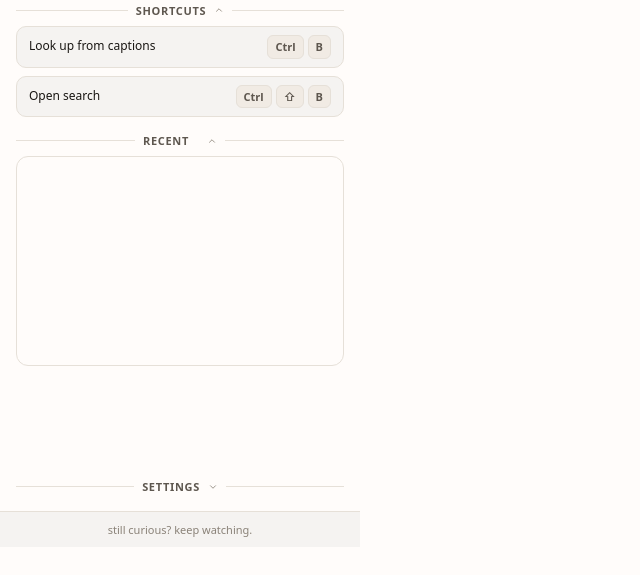
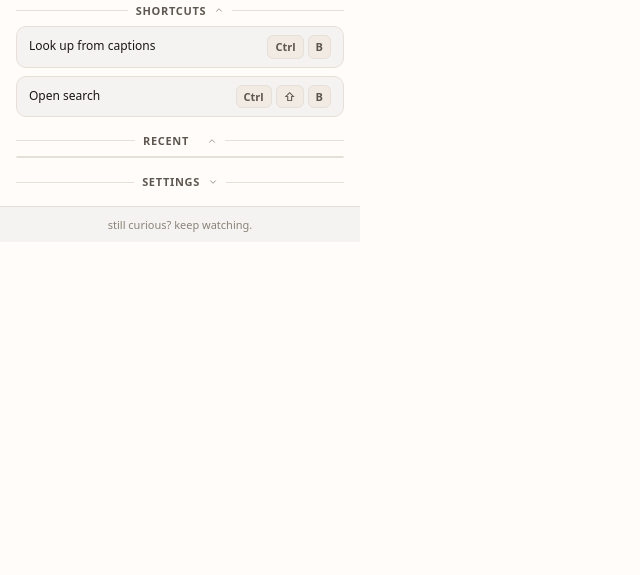
Before and after one commit to nrs13/Bodhi, a website built with webpack: page extension/popup/popup.html in a window 1280 px wide. Shown: the part 93-668 px from the top of the page, without its empty margins (0-640 px from the left). Built offline with nearby package versions, Linux system fonts and the light colour scheme; some packages are replaced by stand-ins of ours; no server answers.

Commit message:
fix(bodhi): make extension popup height content-sized
Drop fixed 480–640px shell so collapsing sections shrink the window; keep 360px width with min-width and scroll only past 600px.

```diff
--- a/extension/popup/popup.html
+++ b/extension/popup/popup.html
@@ -65,21 +65,22 @@
 
     html, body {
       width: 360px;
-      max-width: 100vw;
-      height: min(640px, 100vh);
-      min-height: 480px;
+      min-width: 320px;
+      height: auto;
     }
 
     body {
       display: flex;
       flex-direction: column;
+      max-height: 600px;
+      overflow-x: hidden;
+      overflow-y: auto;
       font-family: var(--bodhi-font);
       font-size: 13px;
       line-height: 1.4;
       -webkit-font-smoothing: antialiased;
       background: var(--bodhi-surface);
       color: var(--bodhi-ink);
-      overflow: hidden;
       opacity: 0;
       transform: translateY(6px);
       transition:
@@ -140,34 +141,19 @@
       letter-spacing: 0.01em;
     }
 
-    /* Stack: shortcuts → recent (flex) → settings → footer */
+    /* Natural stack: shortcuts → recent → settings; footer follows in document flow */
     .body {
-      flex: 1;
-      min-height: 0;
+      flex: 0 0 auto;
       padding: var(--bodhi-space-3) var(--bodhi-space-4);
       display: flex;
       flex-direction: column;
       gap: var(--bodhi-space-3);
-      overflow: hidden;
     }
 
     .shortcuts-section,
+    .recent-section,
     .settings-section {
       flex: 0 0 auto;
-    }
-
-    /* Recent grows only while its body is open — no phantom void when collapsed */
-    .recent-section {
-      flex: 0 0 auto;
-      min-height: 0;
-      display: flex;
-      flex-direction: column;
-    }
-
-    .recent-section.is-open {
-      flex: 1 1 auto;
-      min-height: 0;
-      overflow: hidden;
     }
 
     .section-header {
@@ -240,24 +226,6 @@
     }
 
     .section-body-inner {
-      min-height: 0;
-      padding-top: var(--bodhi-space-1);
-    }
-
-    #recent-body.open {
-      display: flex;
-      flex-direction: column;
-      flex: 1 1 auto;
-      min-height: 0;
-      overflow: hidden;
-    }
-
-    #recent-body.open > .section-body-inner {
-      flex: 1 1 auto;
-      min-height: 0;
-      display: flex;
-      flex-direction: column;
-      overflow: hidden;
       padding-top: var(--bodhi-space-1);
     }
 
@@ -303,11 +271,8 @@
       font-variant-numeric: tabular-nums;
     }
 
-    /* ~5 rows visible; never collapses to 0 when recent is open */
+    /* ~5 rows visible when open; space gone when section collapses */
     .lookup-list-wrap {
-      flex: 1 1 auto;
-      min-height: 168px; /* ~4 rows floor so words stay visible */
-      height: 100%;
       max-height: calc(var(--bodhi-row-h) * var(--bodhi-list-rows));
       overflow-x: hidden;
       overflow-y: auto;
@@ -666,7 +631,7 @@
       </div>
     </section>
 
-    <section class="recent-section is-open" id="recent-section">
+    <section class="recent-section" id="recent-section">
       <button type="button" class="section-header" id="recent-header">
         <hr>
         <span class="section-title">recent</span>
--- a/extension/popup/popup.js
+++ b/extension/popup/popup.js
@@ -73,11 +73,9 @@ function cleanDefinition(str = '') {
   return String(str).replace(/\s*\|\|+\s*$/g, '').trim()
 }
 
-function syncRecentSectionFlex() {
-  const section = document.getElementById('recent-section')
-  const body = document.getElementById('recent-body')
-  if (!section || !body) return
-  section.classList.toggle('is-open', body.classList.contains('open'))
+/** Nudge Chrome to recalculate popup window size after content toggles. */
+function nudgePopupHeight() {
+  void document.body.offsetHeight
 }
 
 function renderLookups() {
@@ -99,6 +97,7 @@ function renderLookups() {
         <span class="lookup-empty-line2">Press ${mod} while a video plays</span>
       </div>`
     kbActiveIdx = -1
+    nudgePopupHeight()
     return
   }
 
@@ -157,6 +156,7 @@ function renderLookups() {
   })
 
   if (listWrap && kbActiveIdx >= 0) scrollKbIntoView()
+  nudgePopupHeight()
 }
 
 function scrollKbIntoView() {
@@ -298,7 +298,6 @@ document.addEventListener('DOMContentLoaded', () => {
   setOsHotkeys()
   loadSettings()
   loadLookups()
-  syncRecentSectionFlex()
 
   wireToggle('toggle-enabled',     'enabled')
   wireToggle('toggle-autodismiss', 'autoDismiss')
@@ -311,7 +310,7 @@ document.addEventListener('DOMContentLoaded', () => {
     })
   }
 
-  function wireSection(headerId, bodyId, onToggle) {
+  function wireSection(headerId, bodyId) {
     const header = document.getElementById(headerId)
     const body   = document.getElementById(bodyId)
     if (!header || !body) return
@@ -319,14 +318,12 @@ document.addEventListener('DOMContentLoaded', () => {
     header.addEventListener('click', () => {
       const isOpen = body.classList.toggle('open')
       if (chev) chev.classList.toggle('open', isOpen)
-      if (typeof onToggle === 'function') onToggle(isOpen)
+      nudgePopupHeight()
     })
   }
   wireSection('shortcuts-header', 'shortcuts-body')
   wireSection('settings-header', 'settings-body')
-  wireSection('recent-header', 'recent-body', () => {
-    syncRecentSectionFlex()
-  })
+  wireSection('recent-header', 'recent-body')
 
   document.addEventListener('keydown', (e) => {
     const total = allLookups.length
```
